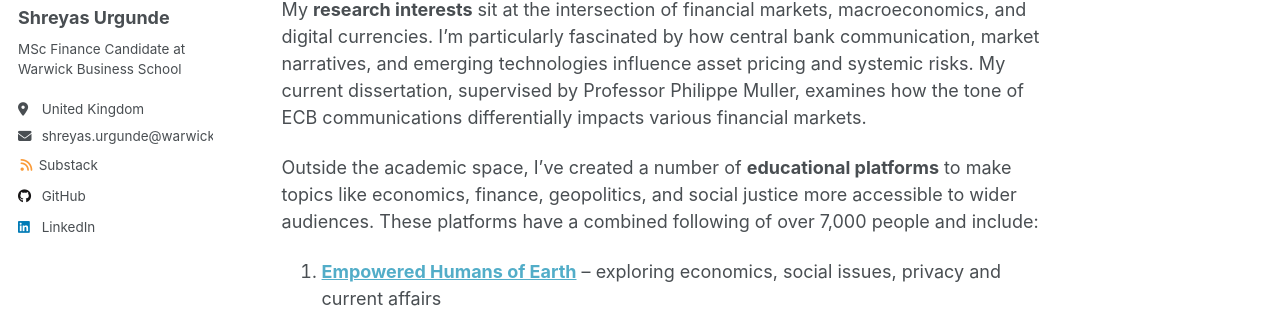
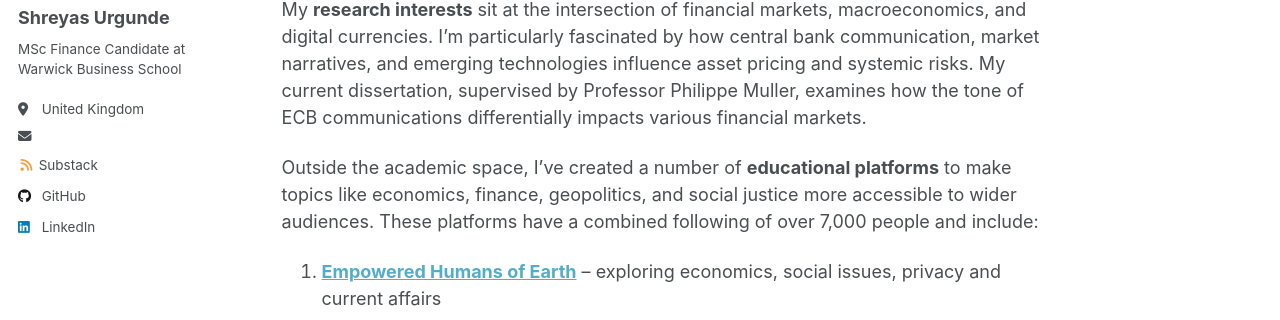
Before and after one commit to shreyasxi/shreyasxi.github.io, a Jekyll site: the page built from _pages/about.md, in a window 1280 px wide. Shown: the part 277-597 px from the top of the page. Built offline with Jekyll 4.4.1, drawn with Linux system fonts in a browser that asks for light colours; a script that is not in the unit is left out.

Commit message:
Update _config.yml

```diff
--- a/_config.yml
+++ b/_config.yml
@@ -29,7 +29,7 @@ author:
   location         : "United Kingdom"
   employer         :
   uri              : # URL
-  email            : "shreyas.urgunde@warwick.ac.uk"
+  email            : ""
 
   # Academic websites
   academia         :
```
